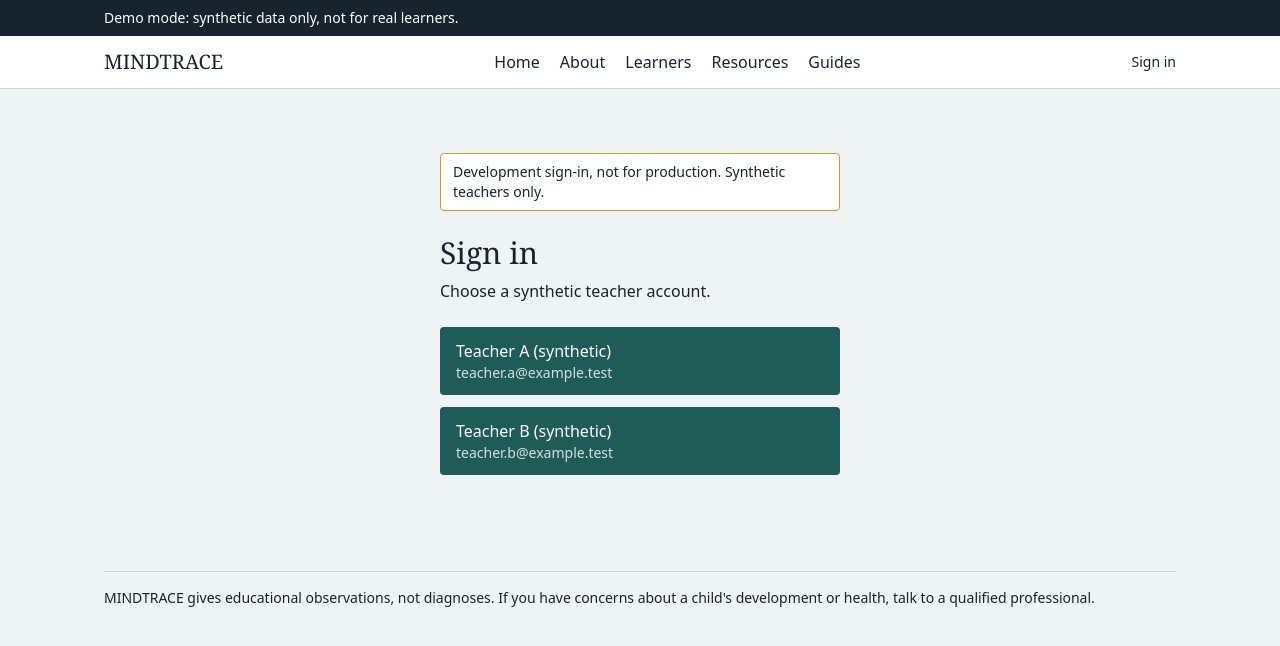
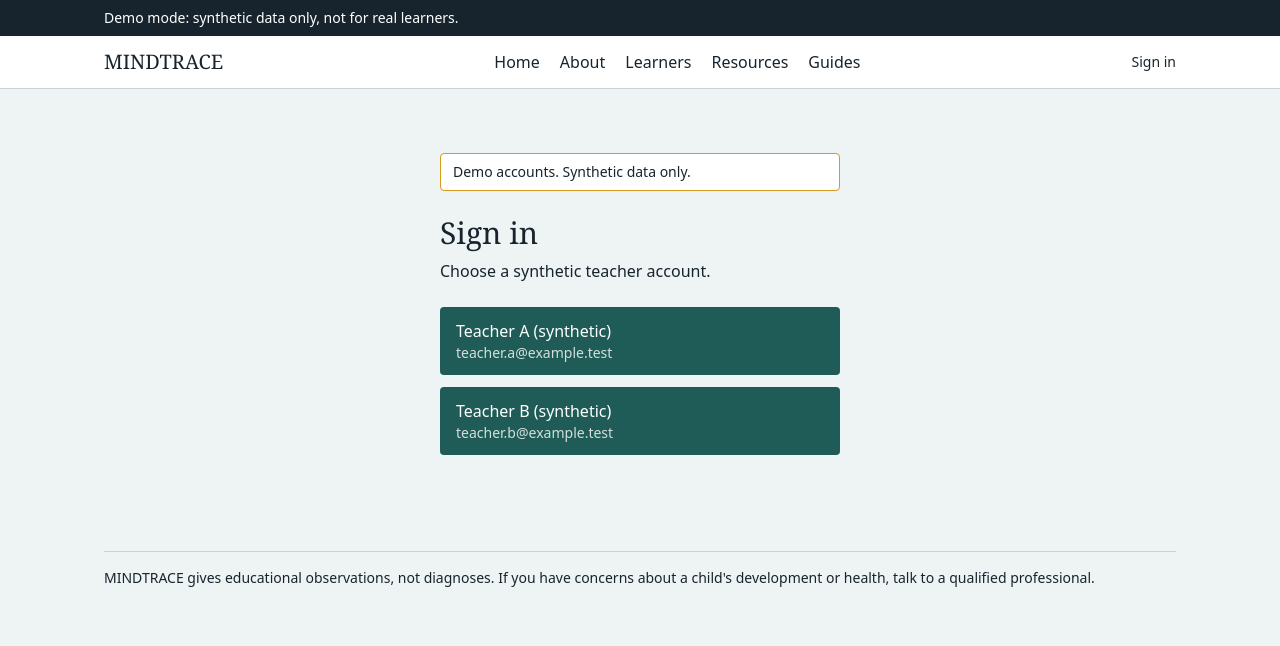
Before and after one commit to iamGoldenOla/mindtrace, a Next.js app: page /sign-in in a window 1280 px wide. Shown: the top 646 px of the page. Built offline with nearby package versions, Linux system fonts and the light colour scheme; no server answers.

Commit message:
fix: neutral demo notice on sign-in page

```diff
--- a/app/sign-in/page.tsx
+++ b/app/sign-in/page.tsx
@@ -26,7 +26,7 @@ export default function SignInPage() {
   return (
     <main className="mx-auto max-w-md px-6 py-16">
       <p className="rounded border border-marigold bg-paper px-3 py-2 text-sm">
-        Development sign-in, not for production. Synthetic teachers only.
+        Demo accounts. Synthetic data only.
       </p>
       <h1 className="mt-6 font-serif text-3xl">Sign in</h1>
       <p className="mt-2">Choose a synthetic teacher account.</p>
```
